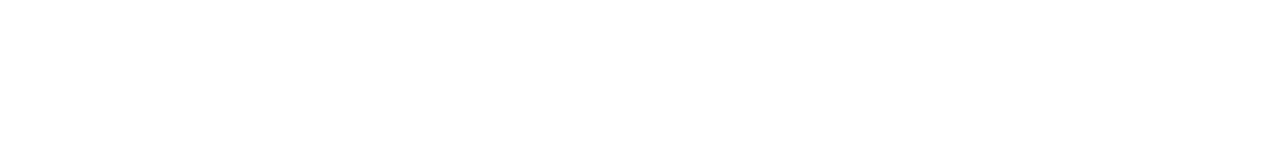
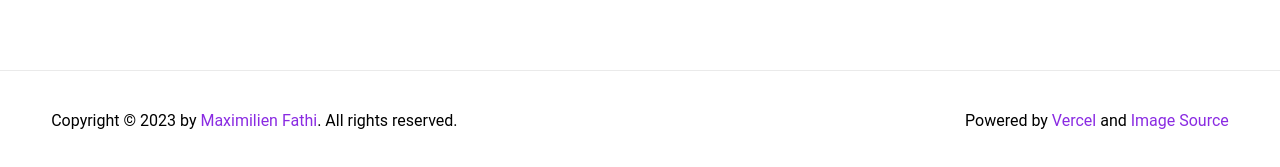
Before and after one commit to fsinbad/asic-marketplace, a Next.js app: page / in a window 1280 px wide. Shown: the part 790-957 px from the top of the page. Before the commit the page ends 860 px from the top, so only its background shows below. Built offline with nearby package versions, Linux system fonts and the light colour scheme.

Commit message:
Create Footer component

```diff
--- /dev/null
+++ b/src/components/Footer/Footer.js
@@ -0,0 +1,22 @@
+import styles from "@/components/Footer/Footer.module.css"
+
+export default function Footer() {
+    return (
+        <footer className={styles.footer}>
+            <p>
+                Copyright &copy;{" "}
+                <span>{new Date().getFullYear()}</span> by{" "}
+                <a href="https://github.com/MaximilienFathi">
+                    Maximilien Fathi
+                </a>
+                . All rights reserved.
+            </p>
+            <p>
+                Powered by{" "}
+                <a href="https://vercel.com">Vercel</a>{" "}
+                and{" "}
+                <a href="">Image Source</a>
+            </p>
+        </footer>
+    )
+}
--- /dev/null
+++ b/src/components/Footer/Footer.module.css
@@ -0,0 +1,13 @@
+.footer {
+    width: 100%;
+    height: 100px;
+    border-top: 1px solid #eaeaea;
+    padding: 0 3.2rem;
+    display: flex;
+    align-items: center;
+    justify-content: space-between;
+}
+
+.footer a {
+    color: blueviolet;
+}
--- a/src/components/Nav/Nav.js
+++ b/src/components/Nav/Nav.js
@@ -1,4 +1,4 @@
-import styles from "./Nav.module.css"
+import styles from "@/components/Nav/Nav.module.css"
 import {FaShoppingCart} from "react-icons/fa";
 import {useCartContext} from "@/hooks/use-cart";
 import Link from "next/link";
--- a/src/pages/_app.js
+++ b/src/pages/_app.js
@@ -1,11 +1,13 @@
 import '@/styles/globals.css'
 import {CartContext, useCartState} from "@/hooks/use-cart";
 import Nav from "@/components/Nav/Nav";
+import Footer from "@/components/Footer/Footer";
 
 export default function App({Component, pageProps}) {
     const cart = useCartState()
     return <CartContext.Provider value={cart}>
         <Nav/>
         <Component {...pageProps} />
+        <Footer/>
     </CartContext.Provider>
 }
--- a/src/styles/Cart.module.css
+++ b/src/styles/Cart.module.css
@@ -49,6 +49,3 @@
     box-shadow: 0 2px 6px rgba(0, 0, 0, 0.4);
     cursor: pointer;
 }
-
-.footer {
-}
--- a/src/styles/Home.module.css
+++ b/src/styles/Home.module.css
@@ -107,9 +107,6 @@
     border: 0;
     box-shadow: 0 2px 6px rgba(0, 0, 0, 0.4);
     cursor: pointer;
-}
-
-.footer {
 }
 
 @media (min-width: 960px ) {
--- a/src/styles/Product.module.css
+++ b/src/styles/Product.module.css
@@ -34,6 +34,3 @@
     box-shadow: 0 2px 6px rgba(0, 0, 0, 0.4);
     cursor: pointer;
 }
-
-.footer {
-}
```
